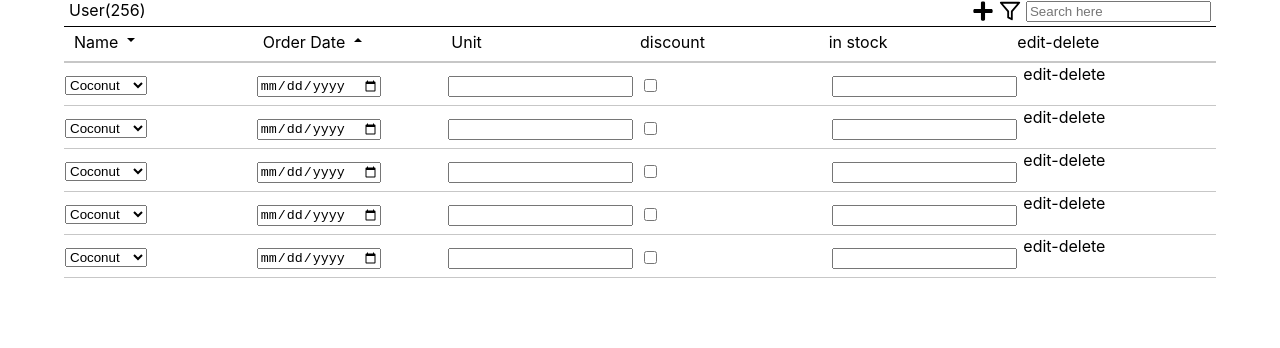
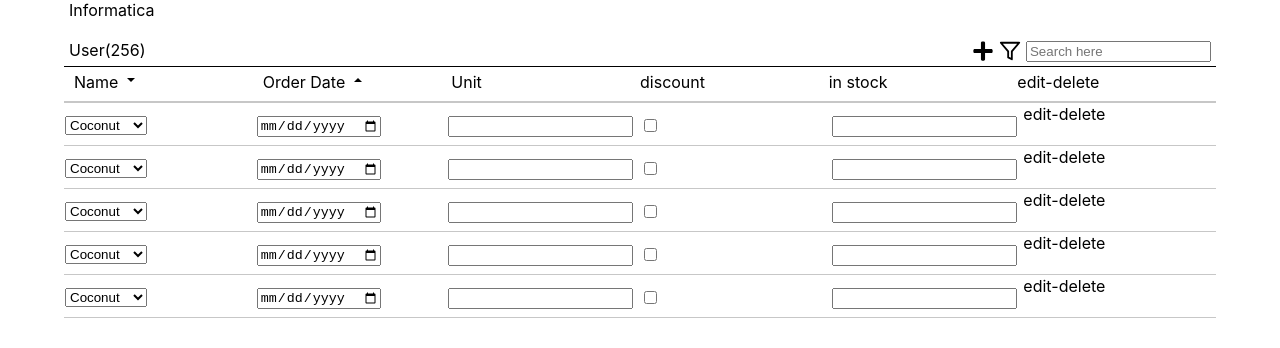
Before and after one commit to parveshtandonig/informatics_poc, a React (Create React App) app: page / in a window 1280 px wide. Shown: the top 348 px of the page. Built offline with nearby package versions, Linux system fonts and the light colour scheme.

Commit message:
POC:
Add header to application.

```diff
--- a/src/App.css
+++ b/src/App.css
@@ -14,21 +14,29 @@
   flex-wrap: wrap;
   padding-left: 5px;
   padding-right: 5px;
+  height: 40px;
 }
 
-.app--header--child--a{
+.grid-header--cont{
+  flex-direction: row;
+  flex-wrap: wrap;
+  padding-left: 5px;
+  padding-right: 5px;
+}
+
+.grid-header--child--a{
   flex: 10 10 0;
 }
 
-.app--header--child--b{
+.grid-header--child--b{
   flex: 0.3 1 0;
 }
 
-.app--header--child--c{
+.grid-header--child--c{
   flex: 0.3 1 0;
 }
 
-.app--header--child--d{
+.grid-header--child--d{
   flex: 1 1 0;
 }
 
--- a/src/App.js
+++ b/src/App.js
@@ -11,18 +11,20 @@ class App extends Component {
   render() {
     return (
       <div className="flex--cont--def app--container">
-
         <div className="flex--cont--def app-header--cont">
-          <div className="app-header--child app--header--child--a">
+          Informatica
+        </div>
+        <div className="flex--cont--def grid-header--cont">
+          <div className="grid-header--child grid-header--child--a">
             User(256)
           </div>
-          <div className="app-header--child app--header--child--b">
+          <div className="grid-header--child grid-header--child--b">
             <FaPlus size={22} />
           </div>
-          <div className="app-header--child app--header--child--c">
+          <div className="grid-header--child grid-header--child--c">
             <FiFilter size={22} />
           </div>
-          <div className="app-header--child app--header--child--d">
+          <div className="grid-header--child grid-header--child--d">
             <input type='text'
               name='search--filter'
               id='search--filter'
--- a/src/components/Header.js
+++ b/src/components/Header.js
@@ -0,0 +1,5 @@
+import React, {Component} from 'react'
+
+class Header extends Component{
+
+}
```
